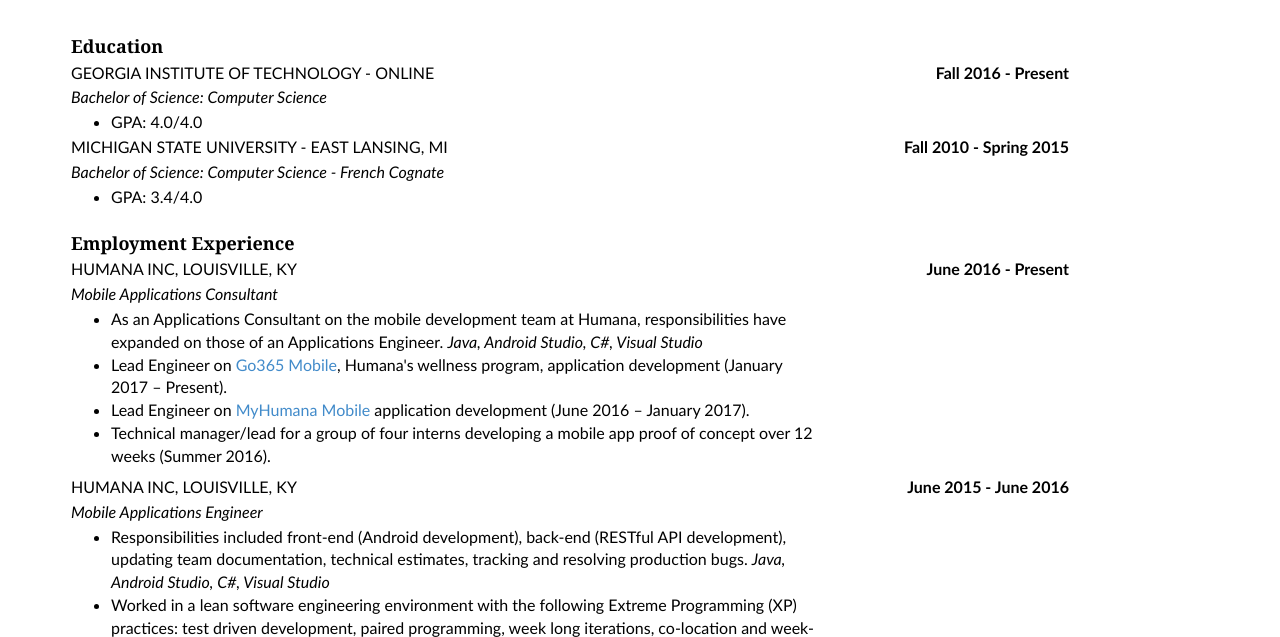
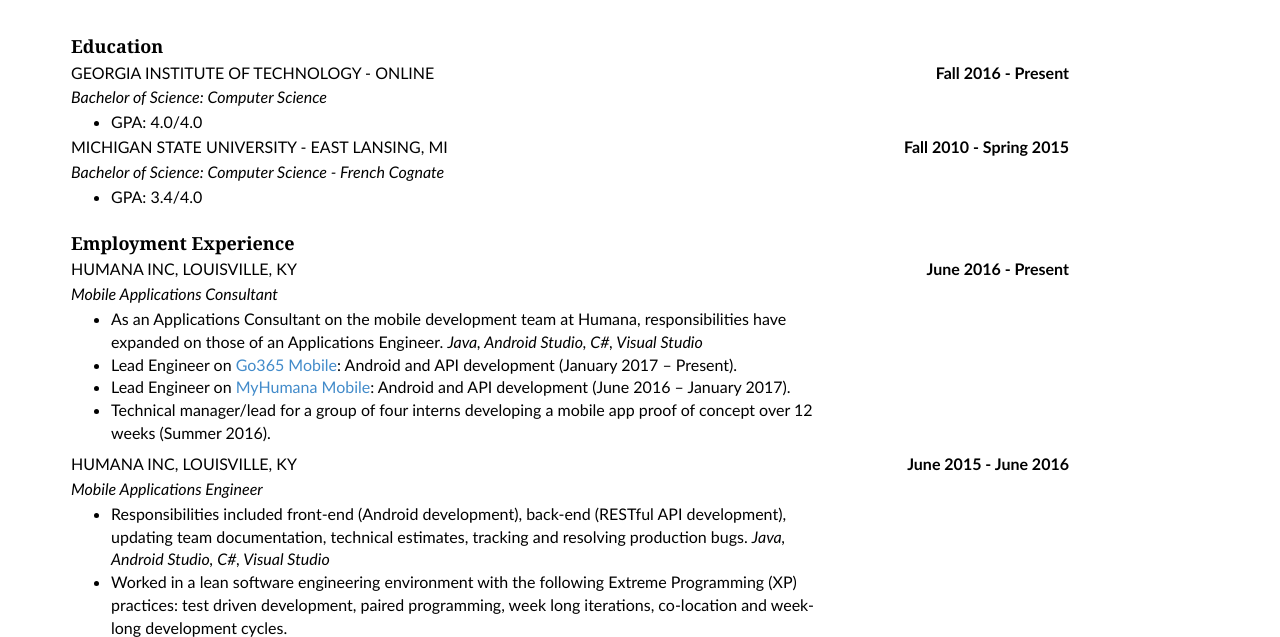
Before and after one commit to mgoovaer/personal-website, a plain HTML site: page index.html in a window 1280 px wide. Shown: the part 163-800 px from the top of the page. Drawn offline with Linux system fonts and the light colour scheme.

Commit message:
tweaked wording on recent role bullet points.

```diff
--- a/index.html
+++ b/index.html
@@ -124,8 +124,8 @@
             <td>
               <ul>
                 <li>As an Applications Consultant on the mobile development team at Humana, responsibilities have expanded on those of an Applications Engineer. <i>Java, Android Studio, C#, Visual Studio</i></li>
-                <li>Lead Engineer on <a href="https://play.google.com/store/apps/details?id=com.humana.go365.app">Go365 Mobile</a>, Humana's wellness program, application development (January 2017 – Present).</li>
-                <li>Lead Engineer on <a href="https://play.google.com/store/apps/details?id=com.humana.myhumana">MyHumana Mobile</a> application development (June 2016 – January 2017).</li>
+                <li>Lead Engineer on <a href="https://play.google.com/store/apps/details?id=com.humana.go365.app">Go365 Mobile</a>: Android and API development (January 2017 – Present).</li>
+                <li>Lead Engineer on <a href="https://play.google.com/store/apps/details?id=com.humana.myhumana">MyHumana Mobile</a>: Android and API development (June 2016 – January 2017).</li>
                 <li>Technical manager/lead for a group of four interns developing a mobile app proof of concept over 12 weeks (Summer 2016).</li>
               </ul>
             </td>
```
